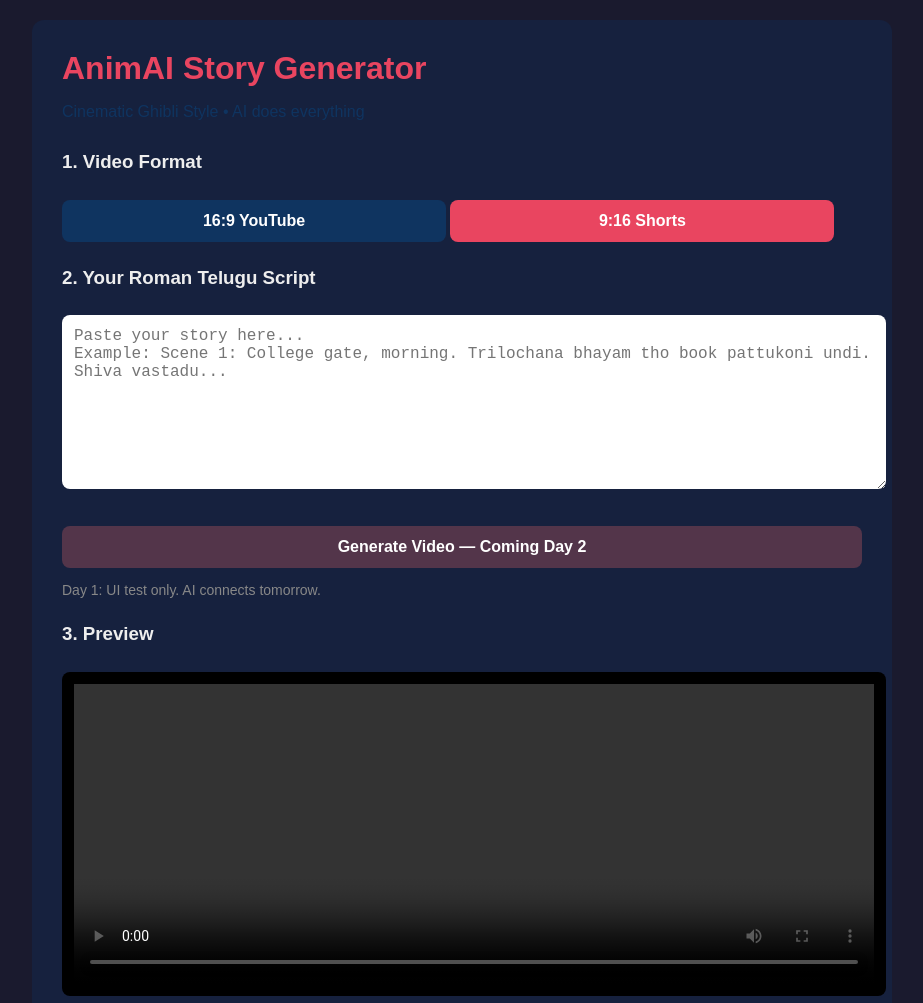
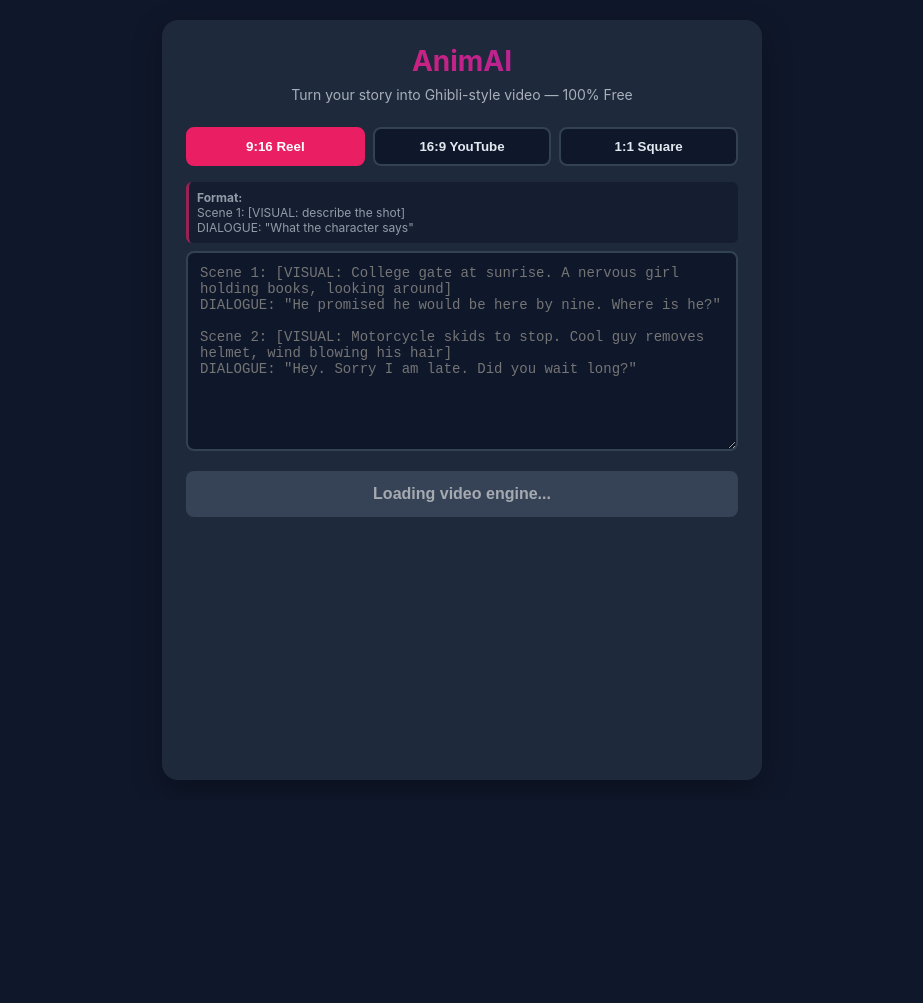
Before and after one commit to sgvsatishreddy16/AnimAI-Frontend, a plain HTML site: page index.html in a window 1280 px wide. Shown: the top 1003 px of the page, without its empty margins (178-1101 px from the left). After the commit the page ends 800 px from the top, so only its background shows below. Drawn offline with Linux system fonts and the light colour scheme.

Commit message:
Update index.html

```diff
--- a/index.html
+++ b/index.html
@@ -3,42 +3,150 @@
 <head>
     <meta charset="UTF-8">
     <meta name="viewport" content="width=device-width, initial-scale=1.0">
-    <title>AnimAI Story Generator — Cinematic Ghibli</title>
-    <link rel="stylesheet" href="style.css">
+    <title>AnimAI - Free AI Video Generator</title>
+    <style>
+        * {
+            margin: 0;
+            padding: 0;
+            box-sizing: border-box;
+        }
+        body {
+            font-family: -apple-system, BlinkMacSystemFont, 'Segoe UI', Roboto, sans-serif;
+            background: #0f172a;
+            color: #e2e8f0;
+            min-height: 100vh;
+            display: flex;
+            justify-content: center;
+            padding: 20px;
+        }
+        .container {
+            width: 100%;
+            max-width: 600px;
+            background: #1e293b;
+            border-radius: 16px;
+            padding: 24px;
+            box-shadow: 0 10px 30px rgba(0,0,0,0.3);
+        }
+        h1 {
+            text-align: center;
+            margin-bottom: 8px;
+            font-size: 28px;
+            background: linear-gradient(90deg, #e91e63, #9c27b0);
+            -webkit-background-clip: text;
+            -webkit-text-fill-color: transparent;
+        }
+        .subtitle {
+            text-align: center;
+            opacity: 0.7;
+            font-size: 14px;
+            margin-bottom: 24px;
+        }
+        .ratio-group {
+            display: flex;
+            gap: 8px;
+            margin-bottom: 16px;
+        }
+        .ratio-btn {
+            flex: 1;
+            padding: 10px;
+            border: 2px solid #334155;
+            background: #0f172a;
+            color: #e2e8f0;
+            border-radius: 8px;
+            cursor: pointer;
+            font-weight: 600;
+            transition: all 0.2s;
+        }
+        .ratio-btn.active {
+            border-color: #e91e63;
+            background: #e91e63;
+            color: white;
+        }
+        textarea {
+            width: 100%;
+            height: 200px;
+            padding: 12px;
+            background: #0f172a;
+            border: 2px solid #334155;
+            border-radius: 8px;
+            color: #e2e8f0;
+            font-size: 14px;
+            resize: vertical;
+            margin-bottom: 16px;
+        }
+        textarea:focus {
+            outline: none;
+            border-color: #e91e63;
+        }
+        #generate {
+            width: 100%;
+            padding: 14px;
+            background: #e91e63;
+            color: white;
+            border: none;
+            border-radius: 8px;
+            font-size: 16px;
+            font-weight: 700;
+            cursor: pointer;
+            transition: all 0.2s;
+        }
+        #generate:disabled {
+            background: #475569;
+            cursor: not-allowed;
+            opacity: 0.6;
+        }
+        #generate:not(:disabled):hover {
+            background: #d81b60;
+            transform: translateY(-1px);
+        }
+        #result {
+            margin-top: 20px;
+        }
+        #result video {
+            width: 100%;
+            border-radius: 8px;
+            margin-top: 12px;
+        }
+        .format-hint {
+            font-size: 12px;
+            opacity: 0.6;
+            margin-bottom: 8px;
+            background: #0f172a;
+            padding: 8px;
+            border-radius: 6px;
+            border-left: 3px solid #e91e63;
+        }
+    </style>
 </head>
 <body>
     <div class="container">
-        <h1>AnimAI Story Generator</h1>
-        <p class="tagline">Cinematic Ghibli Style • AI does everything</p>
+        <h1>AnimAI</h1>
+        <p class="subtitle">Turn your story into Ghibli-style video — 100% Free</p>
 
-        <div class="section">
-            <h3>1. Video Format</h3>
-            <button class="ratio-btn active" data-ratio="16:9">16:9 YouTube</button>
-            <button class="ratio-btn" data-ratio="9:16">9:16 Shorts</button>
+        <div class="ratio-group">
+            <button class="ratio-btn active" data-ratio="9:16">9:16 Reel</button>
+            <button class="ratio-btn" data-ratio="16:9">16:9 YouTube</button>
+            <button class="ratio-btn" data-ratio="1:1">1:1 Square</button>
         </div>
 
-        <div class="section">
-            <h3>2. Your Roman Telugu Script</h3>
-            <textarea id="script" placeholder="Paste your story here...
-Example: Scene 1: College gate, morning. Trilochana bhayam tho book pattukoni undi. Shiva vastadu..."></textarea>
+        <div class="format-hint">
+            <strong>Format:</strong><br>
+            Scene 1: [VISUAL: describe the shot]<br>
+            DIALOGUE: "What the character says"
         </div>
 
-        <div class="section">
-            <button id="generate" disabled>Generate Video — Coming Day 2</button>
-            <p class="note">Day 1: UI test only. AI connects tomorrow.</p>
-        </div>
+        <textarea id="script" placeholder='Scene 1: [VISUAL: College gate at sunrise. A nervous girl holding books, looking around]
+DIALOGUE: "He promised he would be here by nine. Where is he?"
 
-        <div class="section">
-            <h3>3. Preview</h3>
-            <video id="player" controls></video>
-        </div>
+Scene 2: [VISUAL: Motorcycle skids to stop. Cool guy removes helmet, wind blowing his hair]
+DIALOGUE: "Hey. Sorry I am late. Did you wait long?"'></textarea>
 
-        <div class="section">
-            <h3>4. Director Notes — Chat to Edit</h3>
-            <input type="text" id="chat" placeholder="After preview: type edits like 'add rain at 0:23'" disabled>
-            <button id="sendEdit" disabled>Send Edit</button>
-        </div>
+        <button id="generate" disabled>Loading video engine...</button>
+
+        <div id="result"></div>
     </div>
-    <script src="script.js"></script>
+
+    <!-- IMPORTANT: type="module" makes ES imports work -->
+    <script type="module" src="script.js"></script>
 </body>
 </html>
```
